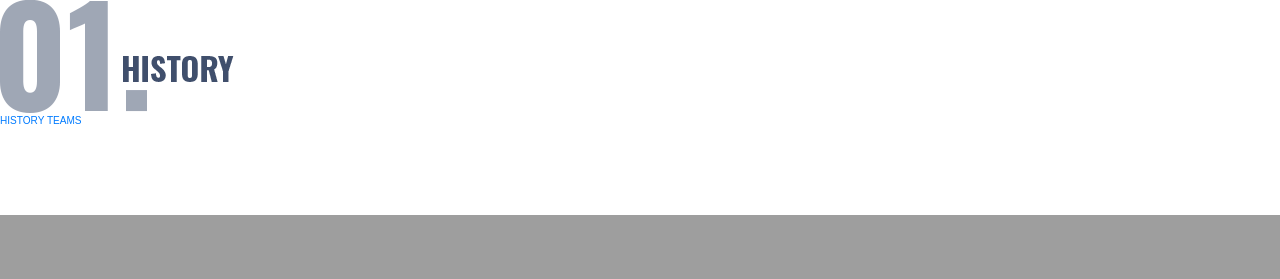
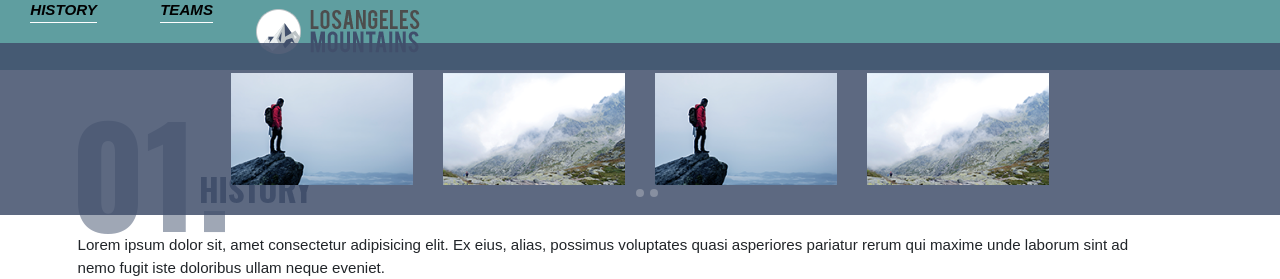
Before and after one commit to machumzd/LosAngeles-Mountains, a PHP site: page / in a window 1280 px wide. Shown: the part 585-864 px from the top of the page. Before the commit the page ends 800 px from the top, so only its background shows below. Run offline with PHP 8.4, Linux system fonts and the light colour scheme; some libraries are stand-ins or nearby versions.

Commit message:
section 2 partially added

```diff
--- a/index.html
+++ b/index.html
@@ -8,6 +8,7 @@
      <link rel="stylesheet" href="style.css">
      <link href="https://cdn.jsdelivr.net/npm/bootstrap@5.2.0/dist/css/bootstrap.min.css" rel="stylesheet" integrity="sha384-gH2yIJqKdNHPEq0n4Mqa/HGKIhSkIHeL5AyhkYV8i59U5AR6csBvApHHNl/vI1Bx" crossorigin="anonymous">
      <link rel="stylesheet" href="https://cdnjs.cloudflare.com/ajax/libs/font-awesome/5.15.1/css/all.min.css">
+     <link href="//maxcdn.bootstrapcdn.com/bootstrap/4.0.0/css/bootstrap.min.css" rel="stylesheet" id="bootstrap-css">
      <link href="//maxcdn.bootstrapcdn.com/bootstrap/4.0.0/css/bootstrap.min.css" rel="stylesheet" id="bootstrap-css">
 
 
@@ -30,14 +31,150 @@
 
     <section class="sticky-nav">
 
-                <a href="#" class="logo2">
-                    <img src="img/01history.png" alt="logo">
+                <a href="" class="logo2">
+                    <img src="img/Logo_wMountains.png" alt="logo">
                 </a>
             <nav class="navbar2">
-                <a href="#" id="item">HISTORY</a>
-                <a href="" id="item">TEAMS</a>
+                <a href="#" class="item2"><strong><em>HISTORY</em></strong></a>
+                <a href="" class="item2"><strong><em>TEAMS</em></strong></a>
             </nav>
     </section>
+
+
+    <section class="history-section" id="section-2">
+        <div class="history-text-section container-sm">
+            <div class="history">
+                <img src="img/01history.png" alt="" class="one">
+            </div>
+            <div class="history-text">
+                Lorem ipsum dolor sit, amet consectetur adipisicing elit. Ex eius, alias, possimus voluptates quasi asperiores pariatur rerum qui maxime unde laborum sint ad nemo fugit iste doloribus ullam neque eveniet.
+            </div>
+        </div>
+        <div class="carousel-bg center">
+            <div class="thumb-container center">
+                <div>
+
+
+
+                  <!-- Carousel from bootsnipp by mushkaa https://bootsnipp.com/snippets/exVWQ -->
+                    <div class="row blog">
+                    <div class="col-md-12">
+                    <div id="blogCarousel" class="carousel slide" data-ride="carousel">
+                    <ol class="carousel-indicators">
+                    <li data-target="#blogCarousel" data-slide-to="0" class="active"></li>
+                    <li data-target="#blogCarousel" data-slide-to="1"></li>
+                    <li data-target="#blogCarousel" data-slide-to="2"></li>
+                    </ol>
+
+                    <!-- Carousel items -->
+
+                    <div class="carousel-inner">
+                    <div class="carousel-item active">
+                    <div class="row">
+                    <div class="col-md-3">
+                    <a href="#">
+                    <img src="/img/thumb1.png" alt="Image" style="max-width:100%;">
+                    </a>
+                    </div>
+                    <div class="col-md-3">
+                    <a href="#">
+                    <img src="/img/thumb2.png" alt="Image" style="max-width:100%;">
+                    </a>
+                    </div>
+                    <div class="col-md-3">
+                    <a href="#">
+                    <img src="/img/thumb1.png" alt="Image" style="max-width:100%;">
+                    </a>
+                    </div>
+                    <div class="col-md-3">
+                    <a href="#">
+                    <img src="/img/thumb2.png" alt="Image" style="max-width:100%;">
+                    </a>
+                    </div>
+                    </div>
+                    <!--.row-->
+
+                    </div>
+                    <!--.item-->
+                    <div class="carousel-item">
+                    <div class="row">
+                    <div class="col-md-3">
+                    <a href="#">
+                    <img src="/img/thumb1.png" alt="Image" style="max-width:100%;">
+                    </a>
+                    </div>
+                    <div class="col-md-3">
+                    <a href="#">
+                    <img src="/img/thumb2.png" alt="Image" style="max-width:100%;">
+                    </a>
+                    </div>
+                    <div class="col-md-3">
+                    <a href="#">
+                    <img src="/img/thumb1.png" alt="Image" style="max-width:100%;">
+                    </a>
+                    </div>
+
+                    <div class="col-md-3">
+                    <a href="#">
+                    <img src="/img/thumb2.png" alt="Image" style="max-width:100%;">
+                    </a>
+                    </div>
+                    </div>
+
+                    <!--.row-->
+
+                    </div>
+                    <div class="carousel-item">
+                    <div class="row">
+                    <div class="col-md-3">
+                    <a href="#">
+                    <img src="/img/thumb1.png" alt="Image" style="max-width:100%;">
+                    </a>
+                    </div>
+                    <div class="col-md-3">
+                    <a href="#">
+                    <img src="/img/thumb2.png" alt="Image" style="max-width:100%;">
+                    </a>
+                    </div>
+                    <div class="col-md-3">
+                    <a href="#">
+                    <img src="/img/thumb1.png" alt="Image" style="max-width:100%;">
+                    </a>
+                    </div>
+
+                    <div class="col-md-3">
+                    <a href="#">
+                    <img src="/img/thumb2.png" alt="Image" style="max-width:100%;">
+                    </a>
+                    </div>
+                    </div>
+
+                    <!--.row-->
+
+                    </div>
+
+                    <!--.item-->
+
+                    </div>
+
+                    <!--.carousel-inner-->
+
+                    </div>
+
+                    <!--.Carousel-->
+
+                    </div>
+                    </div>
+                    </div>
+
+            </div>
+        </div>
+
+    </section>
+    <!-- End of Section 2 -->
+
+
+
 
 
 
--- a/style.css
+++ b/style.css
@@ -72,3 +72,136 @@ transition: transform 0.5s;
     letter-spacing: 0.1rem;
 
 }
+logo:hover,
+item:hover
+{
+    transform:scale (1.2);
+    color: white;
+    text-decoration: none;
+    cursor: pointer;
+
+
+}
+
+
+
+.sticky-nav
+{
+    height: 7rem;
+    width:100%;
+    position: relative;
+    display: flex;
+    background-color:cadetblue;
+}
+.logo2
+{
+    position: absolute;
+    top: 1rem;
+    transition:0.5s;
+    left:20%;
+
+}
+.item2
+{
+    justify-content: space-evenly;
+    display: inline-block;
+    font-weight: 600;
+    transition: transform 0.5s;
+    border-bottom: 1px solid white;
+    color: black;
+    text-transform: uppercase;
+    font-size: 1.5rem;
+    letter-spacing: 0.1 rem;
+    margin: 0 3rem;
+    text-decoration: none;
+
+}
+.logo2:hover, .item2:hover
+{
+transform: scale (1,2);
+color: #414f6b;
+text-decoration: none;
+cursor: pointer;
+}
+
+
+.section-2
+{
+    width:100%;
+    height:73vh;
+    background: url(img/Bg.png)no-repeat;
+    background-size: cover;
+    display: flex;
+    flex-direction: column;
+    position:relative;
+}
+.history-text-section{
+    width:62%;
+
+}
+.history{
+margin-top: 5rem;
+}
+.history-text
+{
+    flex-direction: column;
+    width:94%;
+    font-size: 1.5rem;
+    font-weight: 300;
+    left:10%;
+    margin-left: 6 rem;
+}
+.one
+{
+    left:20%;
+}
+
+.carousel-bg {
+    width: 100%;
+    height: auto;
+    position: absolute;
+    background-color: rgba(65, 79, 107, 0.85);
+    bottom: 0;
+    padding: 3rem;
+  }
+
+  .carousel-item a {
+    cursor: default;
+  }
+
+  .thumb-container {
+    position: relative;
+    width: 67%;
+  }
+
+  .thumbnail {
+    margin: 0 0.3rem;
+  }
+
+  .thumbnail img {
+    height: 80%;
+    width: 100%;
+  }
+
+  .blog .carousel-indicators {
+    left: 0;
+    top: auto;
+    bottom: -20%;
+  }
+
+  .blog .carousel-indicators:hover {
+    cursor: pointer;
+  }
+
+  .blog .carousel-indicators li {
+    background: rgba(231, 231, 231, 0.3);
+    border-radius: 50%;
+    width: 8px;
+    height: 8px;
+  }
+
+  .blog .carousel-indicators .active {
+    background: var(--white-color);
+  }
+
+  /* End of Section 2 */
```
